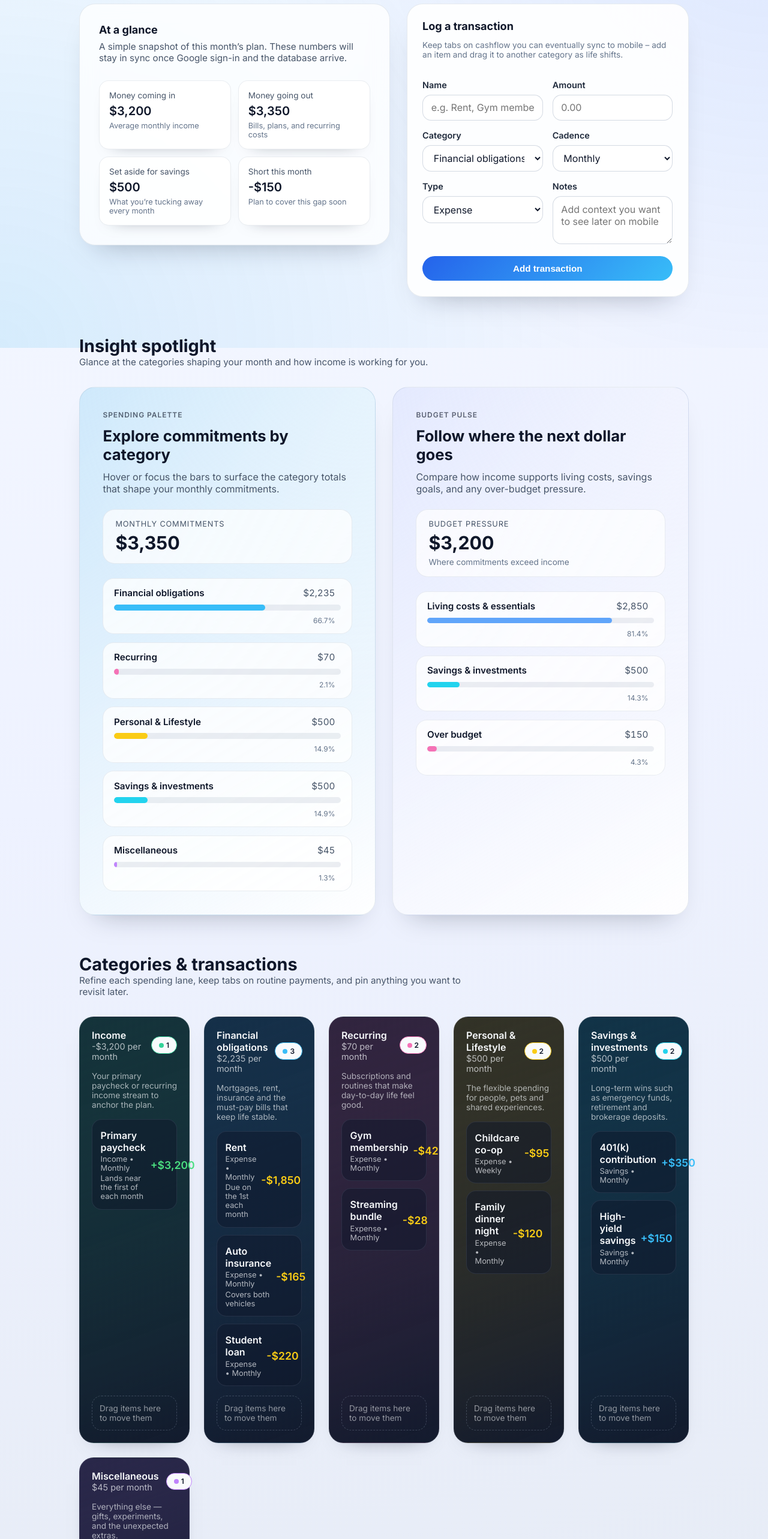
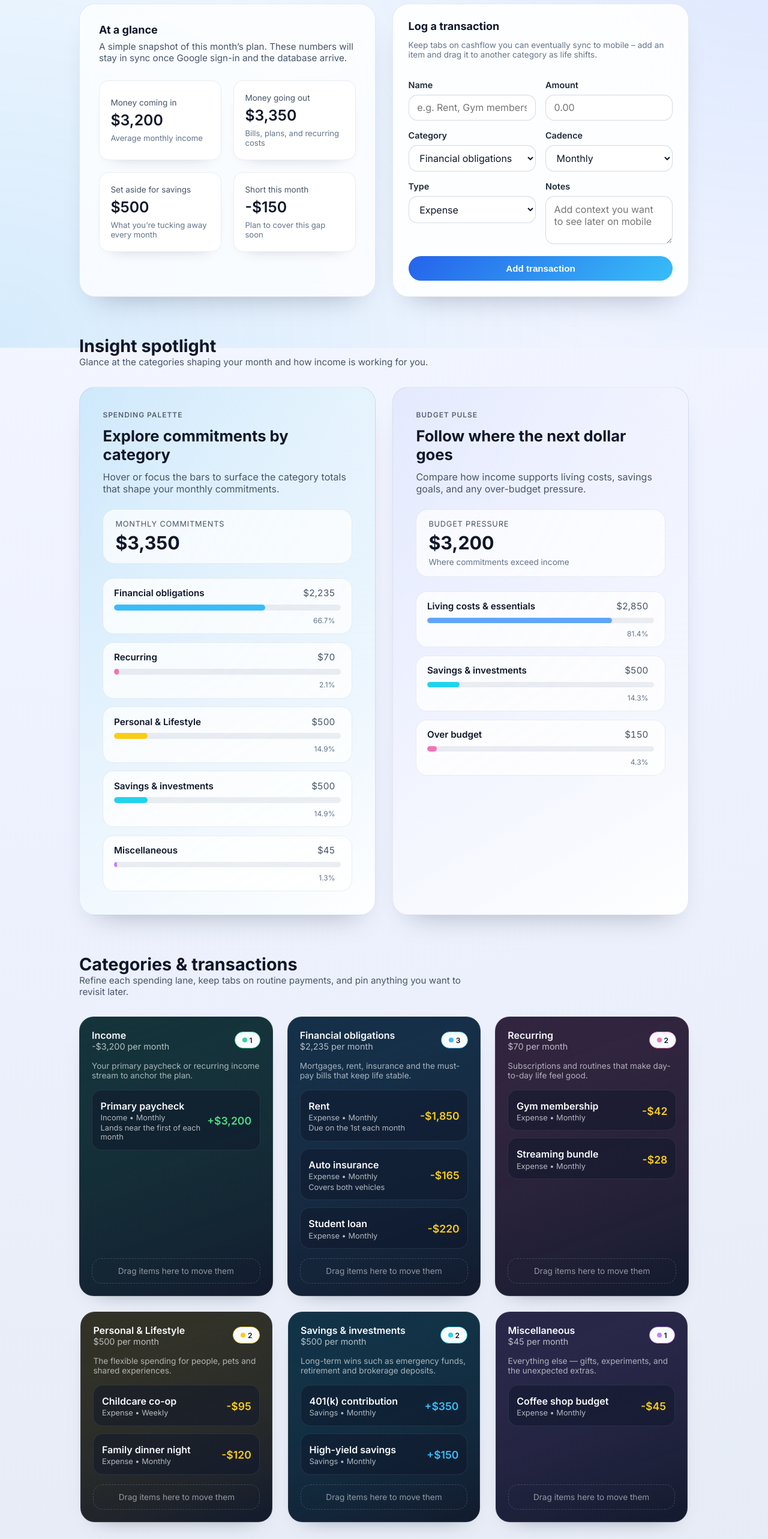
Before and after one commit to Razorblade3456/finance-tracker, a React (Vite) app: page / in a window 1280 px wide. Shown: the part 220-2786 px from the top of the page at 60% size. Built offline with nearby package versions, Linux system fonts and the light colour scheme.

Commit message:
Tighten dashboard layout aesthetics

```diff
--- a/src/App.tsx
+++ b/src/App.tsx
@@ -547,6 +547,10 @@ export default function App() {
     return { items, total };
   }, [categories, pinnedTransactionIds]);
 
+  const midpoint = Math.ceil(categories.length / 2);
+  const primaryCategories = categories.slice(0, midpoint);
+  const secondaryCategories = categories.slice(midpoint);
+
   return (
     <div className="app-shell">
       <header className="header">
@@ -668,8 +672,9 @@ export default function App() {
             </p>
           </div>
         </div>
-        <div className="layout-columns">
-          {categories.map((category) => (
+        <div className="category-layout">
+          <div className="category-layout__row category-layout__row--primary">
+            {primaryCategories.map((category) => (
               <CategoryColumn
                 key={category.id}
                 category={category}
@@ -685,6 +690,27 @@ export default function App() {
                 pinnedTransactionIds={pinnedTransactionSet}
               />
             ))}
+          </div>
+          {secondaryCategories.length ? (
+            <div className="category-layout__row category-layout__row--secondary">
+              {secondaryCategories.map((category) => (
+                <CategoryColumn
+                  key={category.id}
+                  category={category}
+                  monthlyTotal={categoryMonthlyTotals[category.id]}
+                  onDragStart={handleDragStart}
+                  onDragEnd={handleDragEnd}
+                  onDrop={handleDrop}
+                  onDragOver={handleDragOver}
+                  isDropTarget={dropCategoryId === category.id}
+                  isDragging={Boolean(dragState)}
+                  formatCurrency={formatCurrency}
+                  onTogglePin={togglePinnedTransaction}
+                  pinnedTransactionIds={pinnedTransactionSet}
+                />
+              ))}
+            </div>
+          ) : null}
         </div>
       </section>
 
--- a/src/styles.css
+++ b/src/styles.css
@@ -98,8 +98,8 @@ a {
 
 @media (min-width: 960px) {
   .dashboard {
-    grid-template-columns: minmax(0, 1.1fr) minmax(0, 1fr);
-    align-items: start;
+    grid-template-columns: repeat(2, minmax(0, 1fr));
+    align-items: stretch;
   }
 }
 
@@ -160,19 +160,27 @@ a {
 
 .summary-grid {
   display: grid;
-  grid-template-columns: repeat(auto-fit, minmax(180px, 1fr));
-  gap: 0.75rem;
+  grid-template-columns: repeat(auto-fit, minmax(200px, 1fr));
+  gap: clamp(0.9rem, 2vw, 1.25rem);
+}
+
+@media (min-width: 768px) {
+  .summary-grid {
+    grid-template-columns: repeat(2, minmax(0, 1fr));
+  }
 }
 
 .stat {
   border-radius: 1rem;
-  padding: 1rem;
-  background: rgba(255, 255, 255, 0.85);
+  padding: 1.25rem 1.15rem;
+  background: rgba(255, 255, 255, 0.92);
   border: 1px solid rgba(148, 163, 184, 0.2);
-  box-shadow: 0 12px 28px -24px rgba(15, 23, 42, 0.6);
+  box-shadow: 0 12px 28px -24px rgba(15, 23, 42, 0.45);
   display: flex;
   flex-direction: column;
-  gap: 0.35rem;
+  gap: 0.4rem;
+  min-height: 132px;
+  justify-content: center;
   transition: transform var(--transition-snappy), box-shadow var(--transition-snappy);
 }
 
@@ -183,11 +191,11 @@ a {
 
 .stat-value {
   font-weight: 600;
-  font-size: 1.25rem;
+  font-size: clamp(1.25rem, 2.5vw, 1.55rem);
 }
 
 .stat-note {
-  font-size: 0.8rem;
+  font-size: 0.82rem;
   color: #64748b;
 }
 
@@ -196,15 +204,43 @@ a {
   margin-top: clamp(1rem, 2vw, 1.5rem);
 }
 
-.layout-columns {
+.category-layout {
+  display: flex;
+  flex-direction: column;
+  gap: clamp(1.1rem, 2vw, 1.65rem);
+}
+
+.category-layout__row {
   display: grid;
-  grid-template-columns: repeat(auto-fit, minmax(240px, 1fr));
   gap: clamp(1rem, 2vw, 1.5rem);
 }
 
-@media (min-width: 1200px) {
-  .layout-columns {
-    grid-template-columns: repeat(5, minmax(0, 1fr));
+@media (min-width: 640px) {
+  .category-layout__row {
+    grid-template-columns: repeat(auto-fit, minmax(220px, 1fr));
+  }
+}
+
+@media (min-width: 1100px) {
+  .category-layout__row--primary {
+    grid-template-columns: repeat(3, minmax(0, 1fr));
+  }
+}
+
+.category-layout__row--secondary {
+  justify-items: stretch;
+}
+
+@media (min-width: 1100px) {
+  .category-layout__row--secondary {
+    display: flex;
+    justify-content: center;
+    gap: clamp(1rem, 2vw, 1.75rem);
+    flex-wrap: wrap;
+  }
+
+  .category-layout__row--secondary > * {
+    flex: 0 1 clamp(260px, 26vw, 320px);
   }
 }
 
@@ -540,6 +576,13 @@ a {
   box-shadow: var(--glass-shadow);
   border: 1px solid var(--glass-border);
   transition: transform var(--transition-snappy), box-shadow var(--transition-snappy);
+}
+
+@media (min-width: 960px) {
+  .summary-card,
+  .form-card {
+    height: 100%;
+  }
 }
 
 .form-card h2 {
```
Lines whose indentation alone changed are shown as unchanged.
